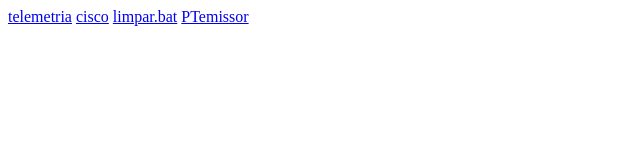
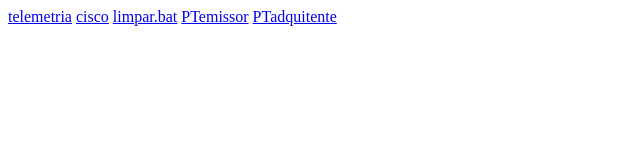
Before and after one commit to LelesTarcisio/linkrepositorysymantecx64, a plain HTML site: page index.html in a window 1280 px wide. Shown: the whole page, without its empty margins (0-640 px from the left). Drawn offline with Linux system fonts and the light colour scheme.

Commit message:
adquirente

```diff
--- a/index.html
+++ b/index.html
@@ -12,6 +12,7 @@
     <a href="./projeto/Projeto/configuration.xml" download="">cisco</a>
     <a href="./projeto/Projeto/limpar.bat" download="">limpar.bat</a>
     <a href="./projeto/Projeto/ACWorkStation_emissor.zip" download="">PTemissor</a>
+    <a href="./projeto/Projeto/ACWorkStation_Adquirente.zip" download="">PTadquitente</a>
 
 </body>
 </html>
```
Also changed, not shown: 1 other file.
